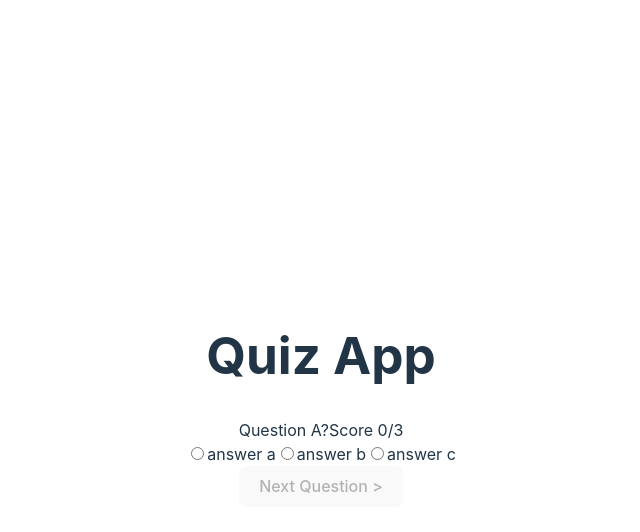
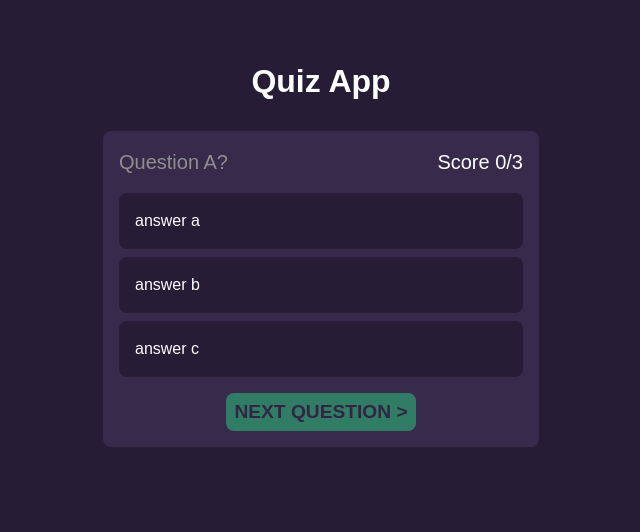
Before and after one commit to jvfaeldon20/vue-quiz-application, a Vue app: page / in a window 1280 px wide. Shown: the top 532 px of the page, without its empty margins (319-959 px from the left). Built offline with nearby package versions, Linux system fonts and the light colour scheme.

Commit message:
added style classes to document elements

```diff
--- a/src/App.vue
+++ b/src/App.vue
@@ -1,7 +1,7 @@
 <template>
   <main class="app">
     <h1>Quiz App</h1>
-    <section class="quiz">
+    <section class="quiz" v-if="!quizCompleted">
       <div class="quiz-info">
         <span class="question">{{ getCurrentQuestion.question }}</span>
         <span class="score">Score {{ score }}/{{ questions.length }}</span>
@@ -47,6 +47,12 @@
 
       </button>
     </section>
+
+    <section v-else>
+        <h2>You have finished the quiz!</h2>
+        <p>Your score is {{ score }} / {{ questions.length }}</p>
+    </section>
+
   </main>
 </template>
 
@@ -119,4 +125,121 @@ const nextQuestion = () => {
 
 </script>
 
-<style></style>
+<style>
+*{
+  margin: 0;
+  padding: 0;
+  box-sizing: border-box;
+  font-family: 'Montserrat', sans-serif;
+}
+
+body {
+  background-color: #271C36;
+  color: #fff;
+}
+
+.app {
+  width: 500px;
+  display: flex;
+  flex-direction: column;
+  padding: 2rem;
+  min-height: 100vh;
+}
+
+h1 {
+  font-size: 2rem;
+  margin-bottom: 2rem;
+}
+
+.quiz{
+  background-color: #382a4b;
+  padding: 1rem;
+  width: 100%;
+  max-width: 640px;
+  border-radius: 0.5rem;
+}
+
+.quiz-info {
+  display: flex;
+  justify-content: space-between;
+  margin-bottom: 1rem;
+}
+
+.quiz-info .question{
+  color: #8f8f8f;
+  font-size: 1.25rem;
+}
+
+.quiz-info .score {
+  color: #fff;
+  font-size: 1.25rem;
+}
+
+.options {
+  margin-bottom: 1rem;
+}
+
+.option {
+  display: block;
+  text-align: left;
+  padding: 1rem;
+  background-color: #271c36;
+  margin-bottom: 0.5rem;
+  border-radius: 0.5rem;
+  cursor: pointer;
+}
+
+.option:hover {
+  background-color: #2d213f;
+}
+
+.option.correct {
+  background-color: #2cce7d;
+}
+
+.option.wrong {
+  background-color: #ff5a5f;
+}
+
+.option:last-of-type {
+  margin-bottom: 0;
+}
+
+.option.disabled {
+  opacity: 0.5
+}
+
+.option input {
+  display:none
+}
+
+button{
+  appearance: none;
+  outline: none;
+  border: none;
+  cursor: pointer;
+  padding: 0.5rem;
+  background-color: #2cce7d;
+  color:#2d213f;
+  font-weight: 700;
+  text-transform: uppercase;
+  font-size: 1.2rem;
+  border-radius: 0.5rem;
+}
+
+button:disabled{
+  opacity: 0.5;
+}
+
+h2 {
+  font-size: 2rem;
+  margin-bottom: 2rem;
+  text-align: center;
+}
+
+p {
+  color: #8f8f8f;
+  font-size: 1.25rem;
+  text-align: center;
+}
+</style>
```
